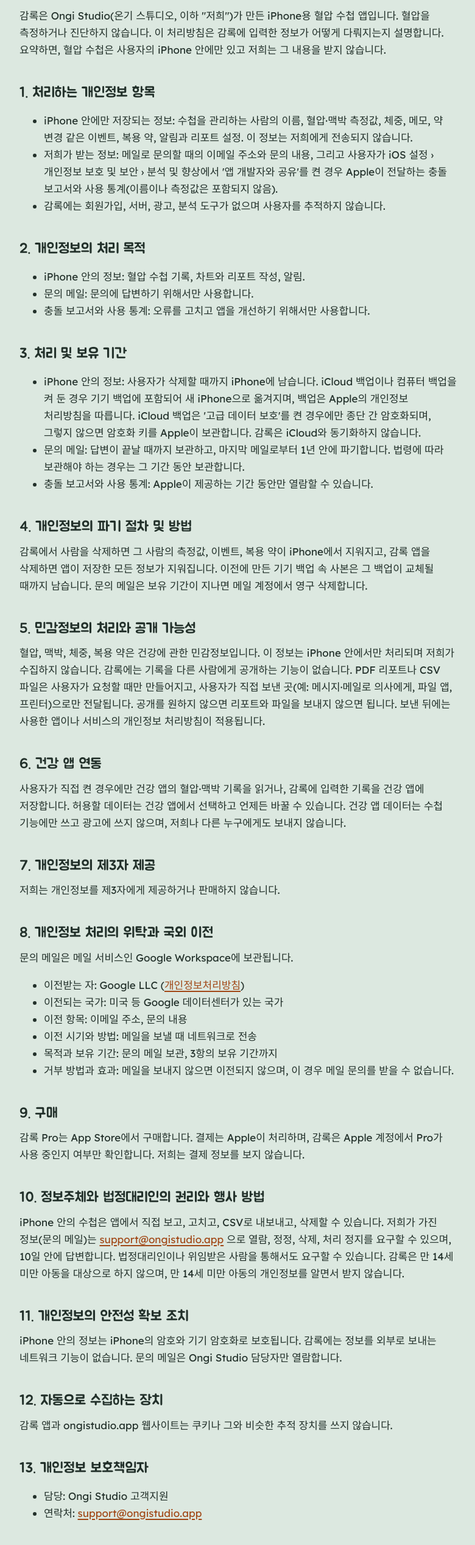
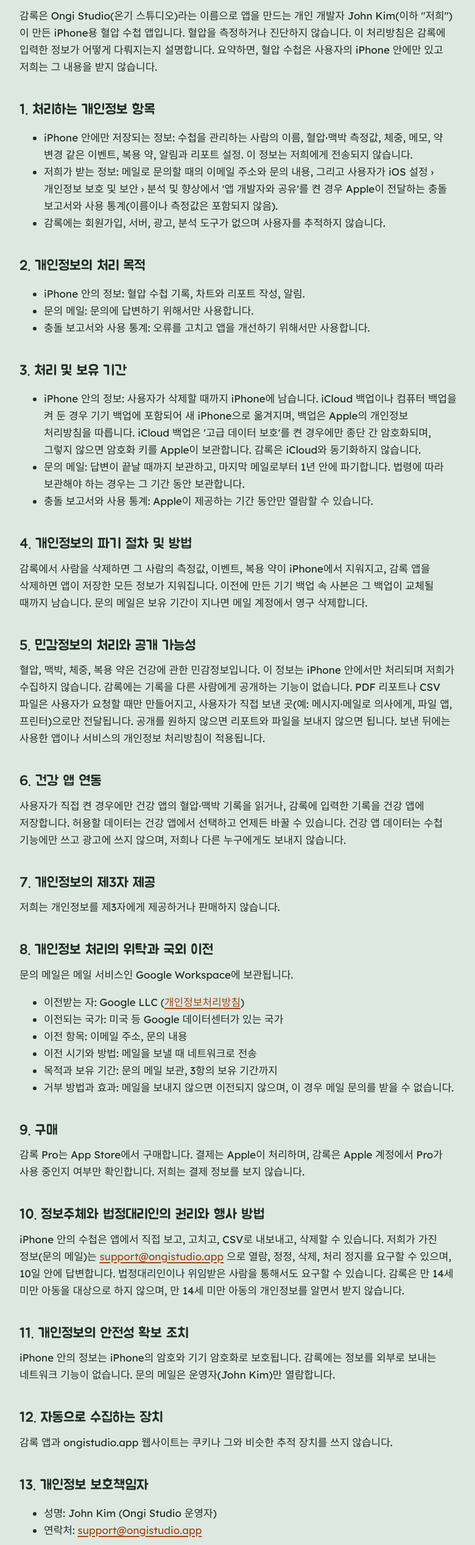
Before and after one commit to johnkim1x4/ongistudio, a plain HTML site: page gamlog/privacy/ko/index.html in a window 1280 px wide. Shown: the part 248-2782 px from the top of the page at 61% size, without its empty margins (248-1028 px from the left). Drawn offline with Linux system fonts and the light colour scheme.

Commit message:
content: GamLog policies name John Kim (Ongi Studio) as who makes GamLog
Regenerated from bp-log 572231c: Ongi Studio is a sole proprietorship, so
the English, Korean and health-data policies name John Kim as the
responsible party. Jua subset refreshed for the new Korean wording.

Co-Authored-By: Claude Opus 5.5 <noreply@anthropic.com>

```diff
--- a/gamlog/privacy/ko/index.html
+++ b/gamlog/privacy/ko/index.html
@@ -32,7 +32,7 @@
   <div class="narrow">
     <h1>감록 개인정보 처리방침</h1>
     <p class="updated">최종 수정일: 2026년 11월 26일</p>
-    <p>감록은 Ongi Studio(온기 스튜디오, 이하 "저희")가 만든 iPhone용 혈압 수첩 앱입니다. 혈압을 측정하거나 진단하지 않습니다. 이 처리방침은 감록에 입력한 정보가 어떻게 다뤄지는지 설명합니다. 요약하면, 혈압 수첩은 사용자의 iPhone 안에만 있고 저희는 그 내용을 받지 않습니다.</p>
+    <p>감록은 Ongi Studio(온기 스튜디오)라는 이름으로 앱을 만드는 개인 개발자 John Kim(이하 "저희")이 만든 iPhone용 혈압 수첩 앱입니다. 혈압을 측정하거나 진단하지 않습니다. 이 처리방침은 감록에 입력한 정보가 어떻게 다뤄지는지 설명합니다. 요약하면, 혈압 수첩은 사용자의 iPhone 안에만 있고 저희는 그 내용을 받지 않습니다.</p>
     <h2>1. 처리하는 개인정보 항목</h2>
     <ul>
       <li>iPhone 안에만 저장되는 정보: 수첩을 관리하는 사람의 이름, 혈압·맥박 측정값, 체중, 메모, 약 변경 같은 이벤트, 복용 약, 알림과 리포트 설정. 이 정보는 저희에게 전송되지 않습니다.</li>
@@ -74,12 +74,12 @@
     <h2>10. 정보주체와 법정대리인의 권리와 행사 방법</h2>
     <p>iPhone 안의 수첩은 앱에서 직접 보고, 고치고, CSV로 내보내고, 삭제할 수 있습니다. 저희가 가진 정보(문의 메일)는 <a href="mailto:support@ongistudio.app">support@ongistudio.app</a> 으로 열람, 정정, 삭제, 처리 정지를 요구할 수 있으며, 10일 안에 답변합니다. 법정대리인이나 위임받은 사람을 통해서도 요구할 수 있습니다. 감록은 만 14세 미만 아동을 대상으로 하지 않으며, 만 14세 미만 아동의 개인정보를 알면서 받지 않습니다.</p>
     <h2>11. 개인정보의 안전성 확보 조치</h2>
-    <p>iPhone 안의 정보는 iPhone의 암호와 기기 암호화로 보호됩니다. 감록에는 정보를 외부로 보내는 네트워크 기능이 없습니다. 문의 메일은 Ongi Studio 담당자만 열람합니다.</p>
+    <p>iPhone 안의 정보는 iPhone의 암호와 기기 암호화로 보호됩니다. 감록에는 정보를 외부로 보내는 네트워크 기능이 없습니다. 문의 메일은 운영자(John Kim)만 열람합니다.</p>
     <h2>12. 자동으로 수집하는 장치</h2>
     <p>감록 앱과 ongistudio.app 웹사이트는 쿠키나 그와 비슷한 추적 장치를 쓰지 않습니다.</p>
     <h2>13. 개인정보 보호책임자</h2>
     <ul>
-      <li>담당: Ongi Studio 고객지원</li>
+      <li>성명: John Kim (Ongi Studio 운영자)</li>
       <li>연락처: <a href="mailto:support@ongistudio.app">support@ongistudio.app</a></li>
     </ul>
     <h2>14. 권익침해 구제 방법</h2>
```
Also changed, not shown: gamlog/privacy/health-data/index.html (+2 -2 lines), gamlog/privacy/index.html (+2 -2 lines), assets/fonts/jua-subset.txt, assets/fonts/jua-subset.woff2.
